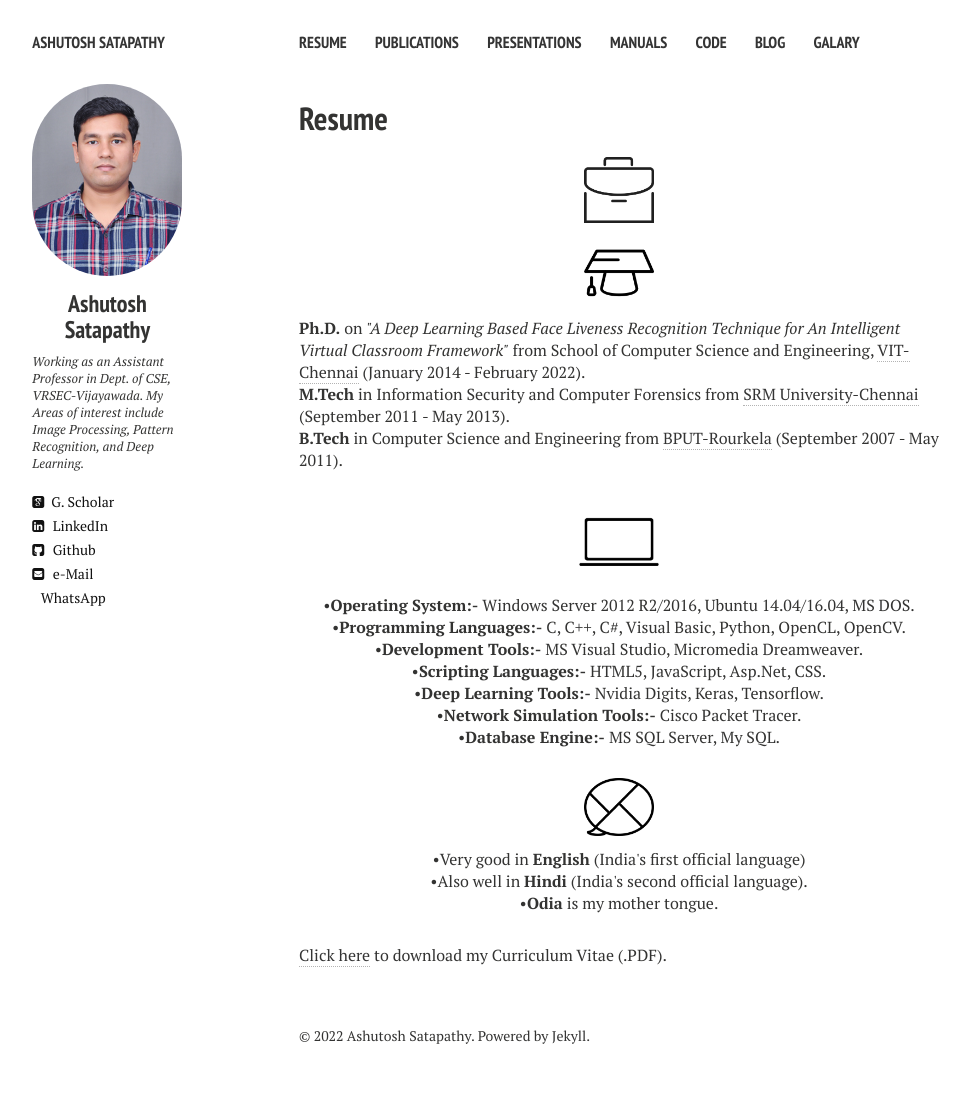
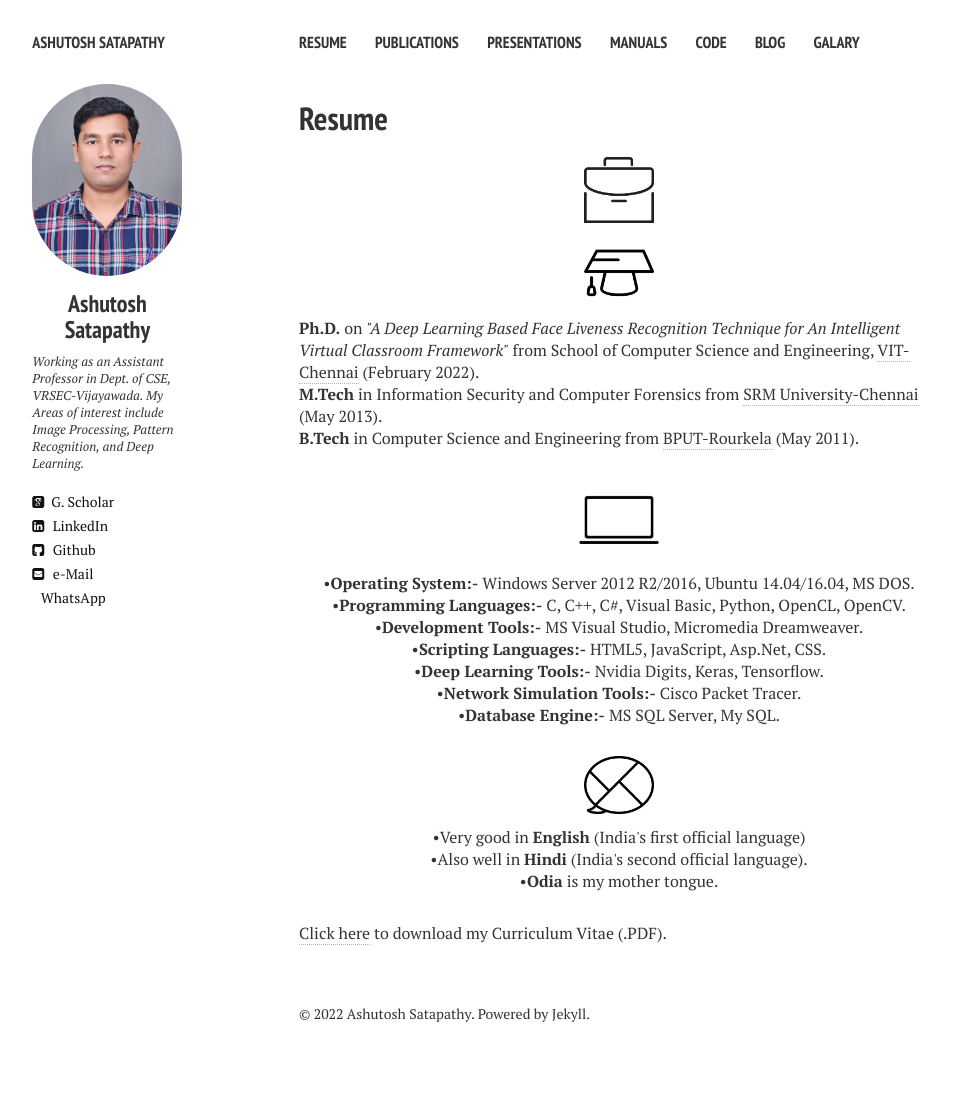
Before and after one commit to ashutoshsatapathy1990/ashutoshsatapathy1990.github.io, a Jekyll site: the page built from cv.md, in a window 1280 px wide. Shown: the whole page, without its empty margins (21-990 px from the left). Built offline with Jekyll 4.4.1, drawn with Linux system fonts in a browser that asks for light colours; nearby versions of some CDN libraries; after the commit the page ends 1072 px from its top, so only the background shows below that.

Commit message:
Update cv.html

```diff
--- a/_layouts/cv.html
+++ b/_layouts/cv.html
@@ -47,9 +47,9 @@
     <p align="center" class=bottom-small><img src="{{ site.url }}/images/CV/business.png" alt="Work Experience" width="70" height="70"></p>
 
     <p align="center" class=bottom-small><img src="{{ site.url }}/images/CV/study2.png" alt="Education" width="70" height="70"></p>
-    <p align="left"><strong>Ph.D.</strong> on <i>"A Deep Learning Based Face Liveness Recognition Technique for An Intelligent Virtual Classroom Framework"</i> from School of Computer Science and Engineering, <a href="http://chennai.vit.ac.in/" target="_blank">VIT-Chennai</a> (January 2014 - February 2022).</p>
-    <p align="left"><strong>M.Tech</strong> in Information Security and Computer Forensics from <a href="http://www.srmuniv.ac.in/" target="_blank">SRM University-Chennai</a> (September 2011 - May 2013).</p>
-    <p align="left" class="bottom-three"><strong>B.Tech</strong> in Computer Science and Engineering from <a href="http://www.bput.ac.in/" target="_blank">BPUT-Rourkela</a> (September 2007 - May 2011).</p>
+    <p align="left"><strong>Ph.D.</strong> on <i>"A Deep Learning Based Face Liveness Recognition Technique for An Intelligent Virtual Classroom Framework"</i> from School of Computer Science and Engineering, <a href="http://chennai.vit.ac.in/" target="_blank">VIT-Chennai</a> (February 2022).</p>
+    <p align="left"><strong>M.Tech</strong> in Information Security and Computer Forensics from <a href="http://www.srmuniv.ac.in/" target="_blank">SRM University-Chennai</a> (May 2013).</p>
+    <p align="left" class="bottom-three"><strong>B.Tech</strong> in Computer Science and Engineering from <a href="http://www.bput.ac.in/" target="_blank">BPUT-Rourkela</a> (May 2011).</p>
 
     <p align="center" class=bottom-small><img src="{{ site.url }}/images/CV/computer2.png" alt="Computer Skills" width="80" height="80"></p>
     <p align="center">&#8226<strong>Operating System:-</strong> Windows Server 2012 R2/2016, Ubuntu 14.04/16.04, MS DOS.</p>
```
